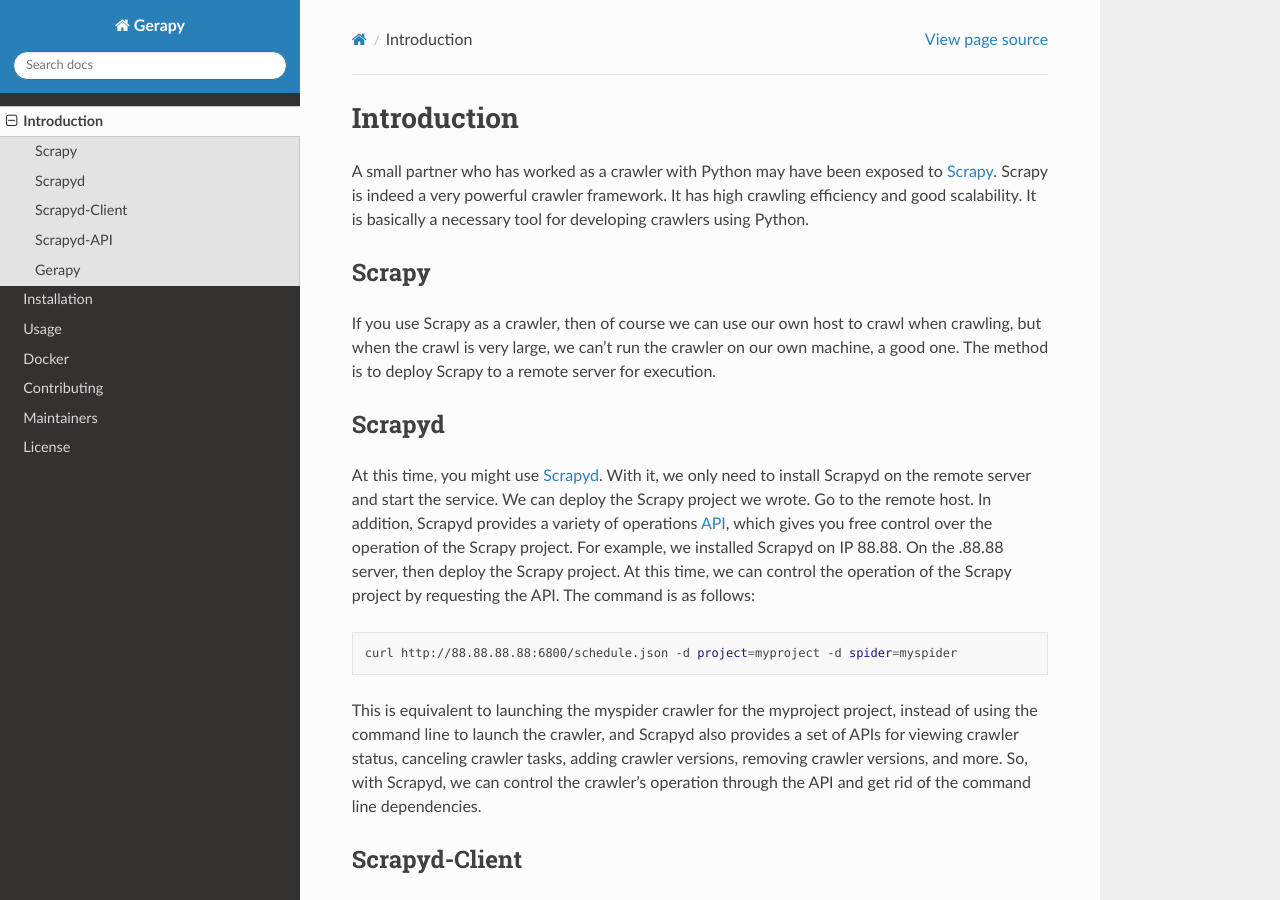
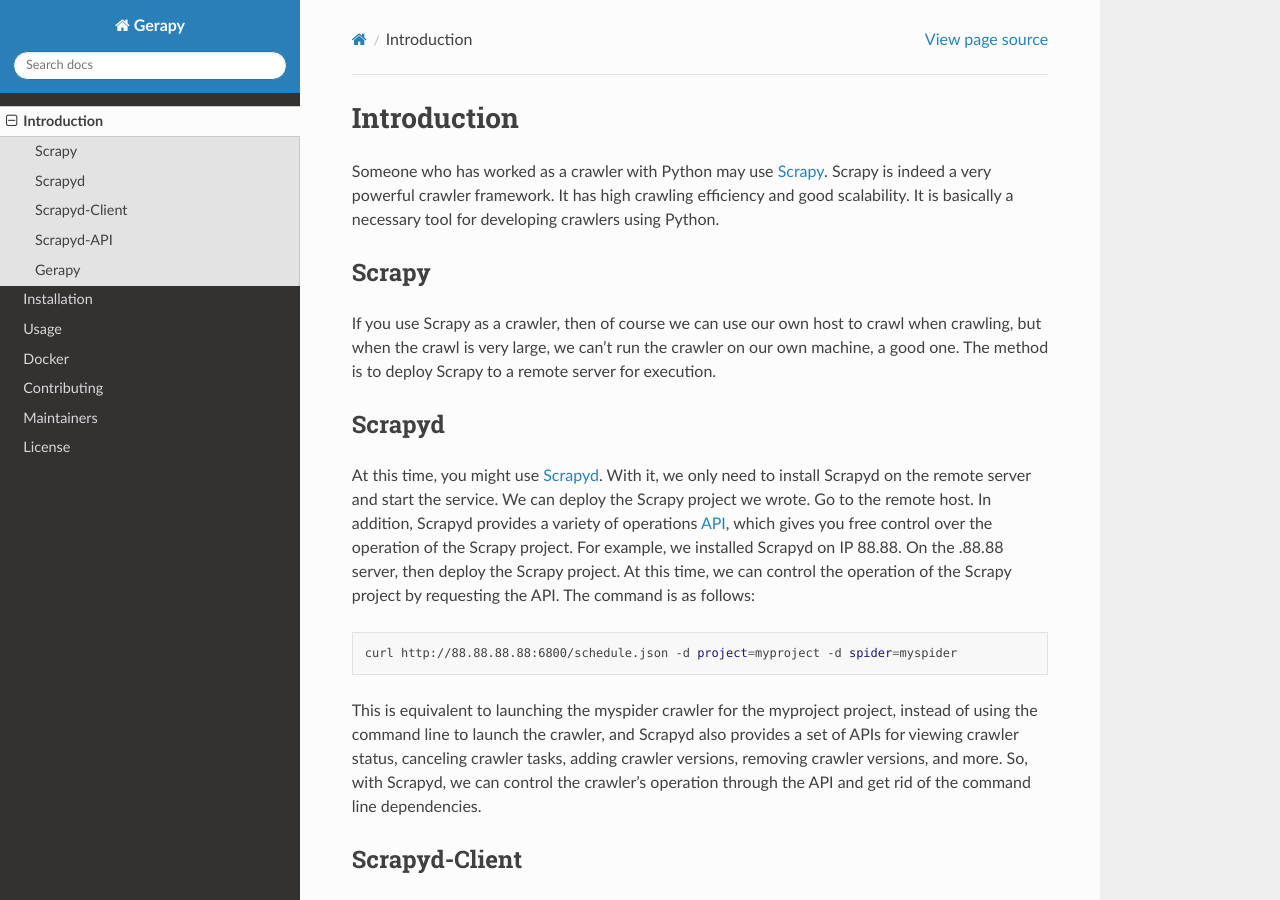
Before and after one commit to Gerapy/Docs, a Sphinx documentation site: the page built from en/source/introduction.md, in a window 1280 px wide and 900 px high. Built offline with Sphinx 7.4.7 and the Read the Docs theme 2.0.0, drawn with Linux system fonts in a browser that asks for light colours.

```diff
--- a/en/source/introduction.md
+++ b/en/source/introduction.md
@@ -1,6 +1,6 @@
 # Introduction
 
-A small partner who has worked as a crawler with Python may have been exposed to [Scrapy](https://github.com/scrapy/scrapy). Scrapy is indeed a very powerful crawler framework. It has high crawling efficiency and good scalability. It is basically a necessary tool for developing crawlers using Python.
+Someone who has worked as a crawler with Python may use [Scrapy](https://github.com/scrapy/scrapy). Scrapy is indeed a very powerful crawler framework. It has high crawling efficiency and good scalability. It is basically a necessary tool for developing crawlers using Python.
 
 ## Scrapy
 
```
Also changed, not shown: en/source/installation.md (+1 -1 lines).
